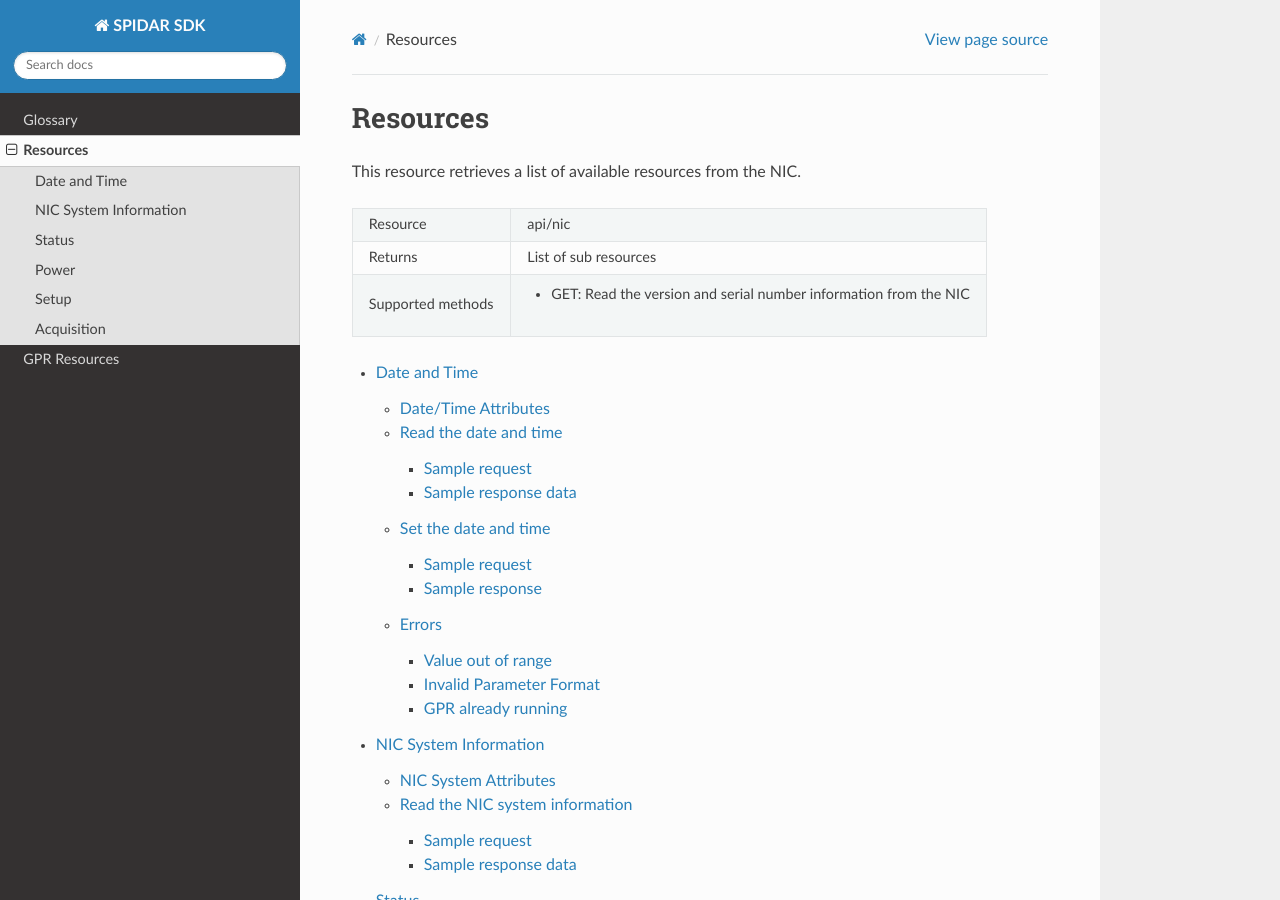
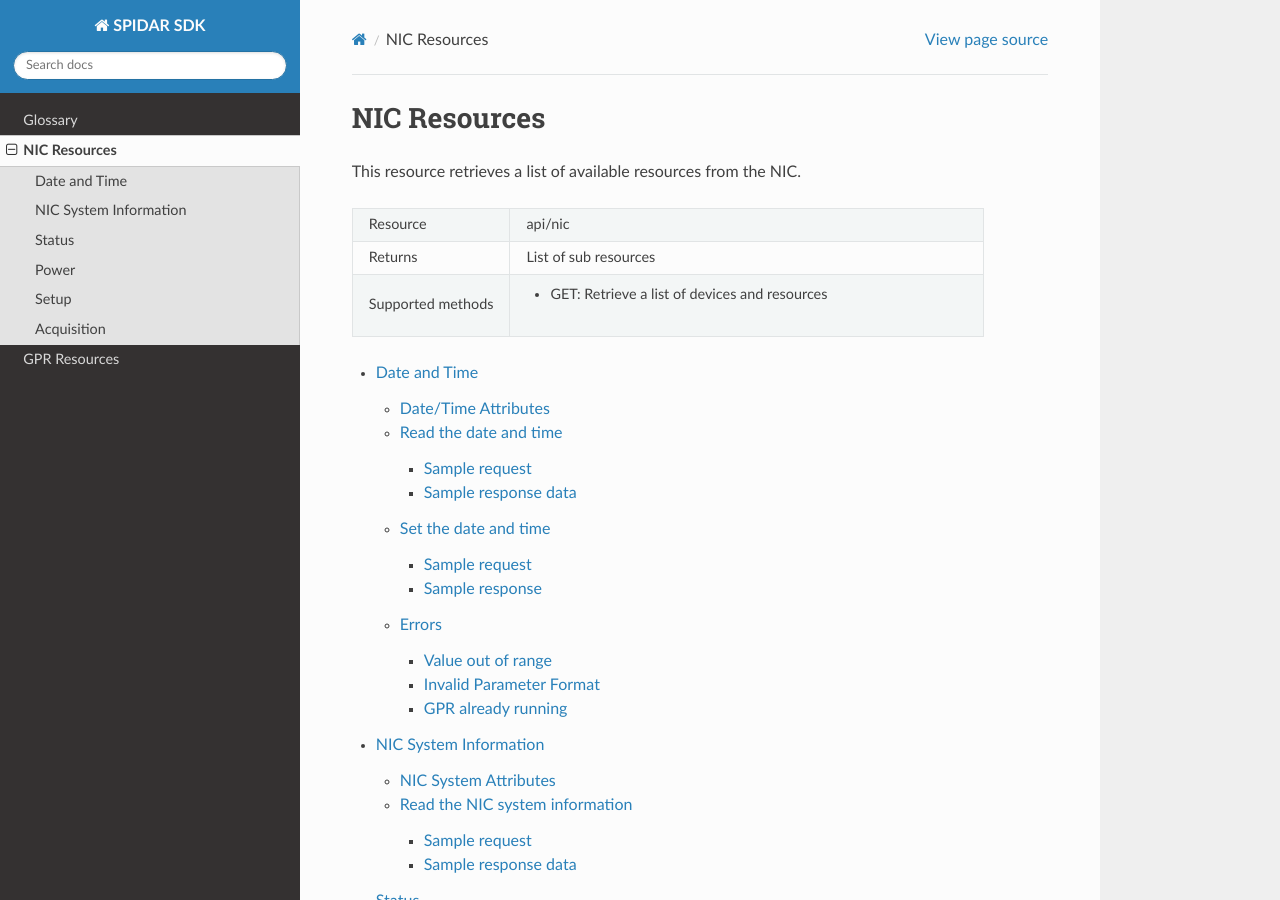
Before and after one commit to SensoftInc/spidar-sdk, a Sphinx documentation site: the page built from docs/nic.rst, in a window 1280 px wide and 900 px high. Built offline with Sphinx 7.4.7 and the Read the Docs theme 2.0.0, drawn with Linux system fonts in a browser that asks for light colours.

Commit message:
Update nic resources page

```diff
--- a/docs/nic.rst
+++ b/docs/nic.rst
@@ -1,5 +1,5 @@
-Resources
-#########
+NIC Resources
+#############
 
 This resource retrieves a list of available resources from the NIC.
 
@@ -12,7 +12,7 @@ This resource retrieves a list of available resources from the NIC.
    * - Returns
      - List of sub resources
    * - Supported methods
-     - * GET: Read the version and serial number information from the NIC
+     - * GET: Retrieve a list of devices and resources
 
 .. toctree::
 
```
